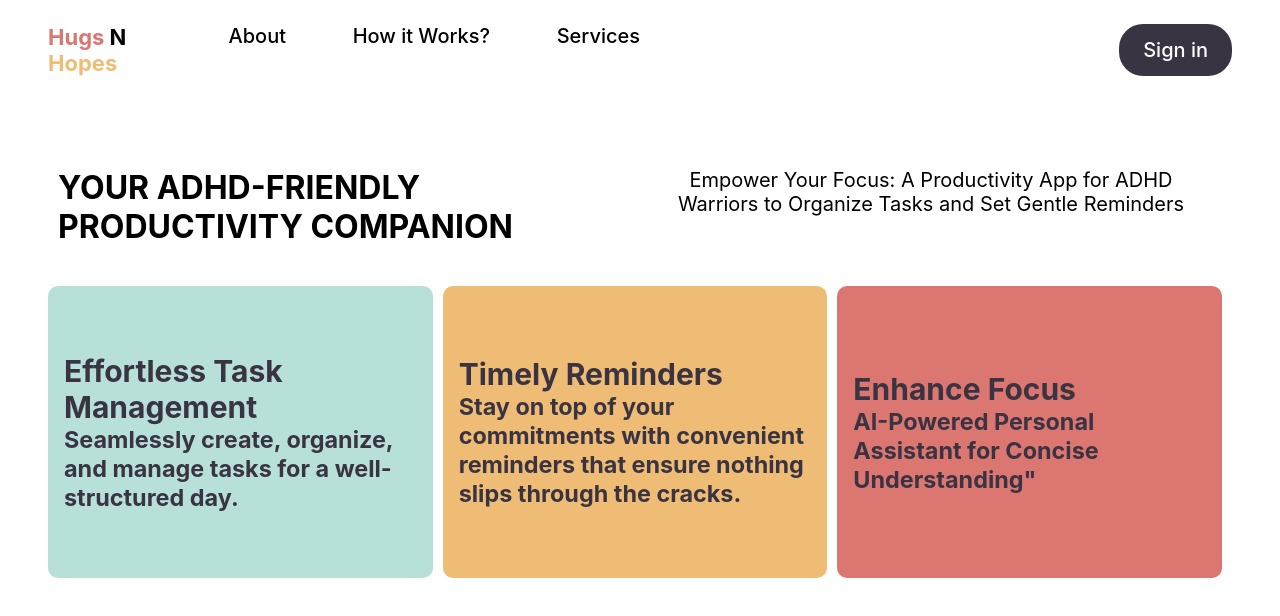
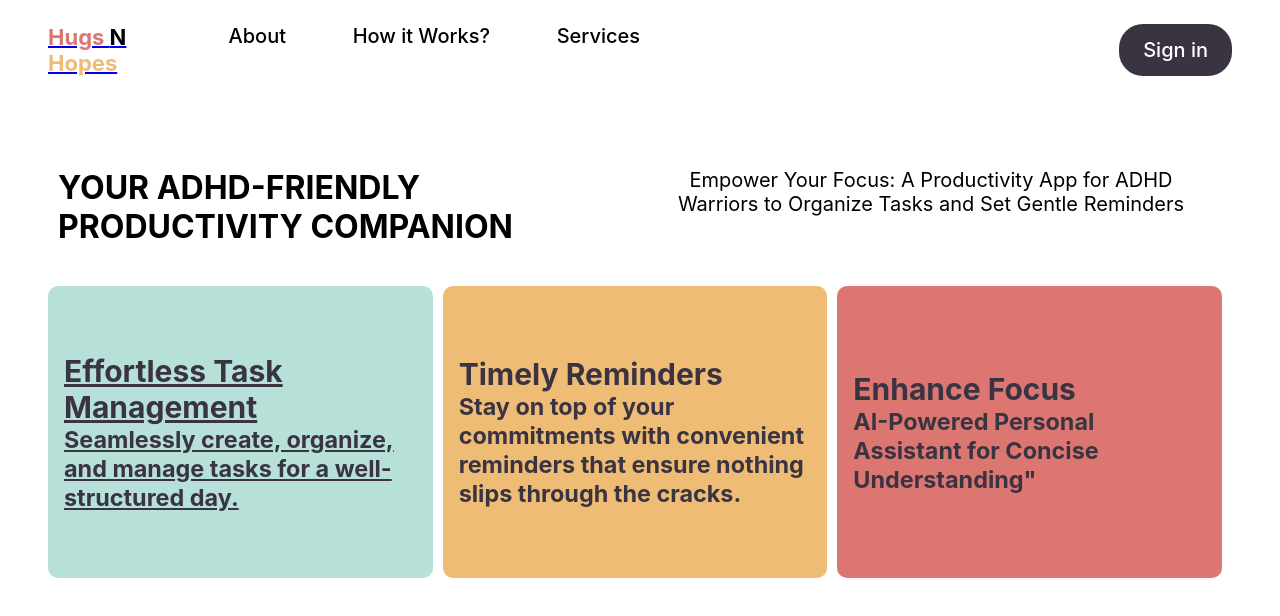
Before and after one commit to sshiwangi/owed-to-code, a React (Create React App) app in the folder frontend/: page / in a window 1280 px wide. Shown: the top 616 px of the page. Built offline with nearby package versions, Linux system fonts and the light colour scheme.

Commit message:
changed css

```diff
--- a/frontend/src/components/Navbar/navbar.css
+++ b/frontend/src/components/Navbar/navbar.css
@@ -38,7 +38,7 @@ span.hopes {
     border-radius: 1.5rem;
 }
 
-a {
+.authentication a {
     color:white;
     text-decoration: none;
 }
```
